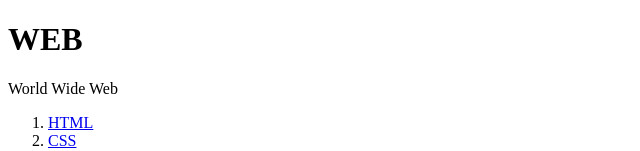
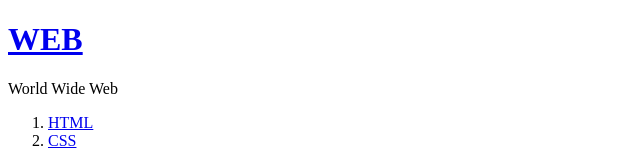
Before and after one commit to moonshadow95/react-redux-workshop, a React (Create React App) app: page / in a window 1280 px wide. Shown: the top 151 px of the page, without its empty margins (0-640 px from the left). Built offline with nearby package versions, Linux system fonts and the light colour scheme.

Commit message:
Header - connect, Provider set, store reducer set, add containers directory

```diff
--- a/package.json
+++ b/package.json
@@ -8,6 +8,7 @@
     "@testing-library/user-event": "^13.5.0",
     "react": "^17.0.2",
     "react-dom": "^17.0.2",
+    "react-redux": "^7.2.6",
     "react-scripts": "5.0.0",
     "redux": "^4.1.2",
     "web-vitals": "^2.1.4"
--- a/src/App.js
+++ b/src/App.js
@@ -1,12 +1,12 @@
 import Header from "./components/Header";
-import Nav from "./components/Nav";
+import NavContainer from "./containers/NavContainer";
 import Article from "./components/Article";
 
 function App() {
     return (
         <div className="App">
             <Header/>
-            <Nav/>
+            <NavContainer/>
             <Article />
         </div>
     );
--- a/src/components/Header.js
+++ b/src/components/Header.js
@@ -1,10 +1,19 @@
 import React from 'react';
+import {connect} from 'react-redux'
 
-const Header = (props) => (
-    <header>
-        <h1>WEB</h1>
-        World Wide Web
-    </header>
-);
+const Header = ({onClick}) => {
+    return (
+        <header>
+            <h1>
+                <a href="#welcome" onClick={onClick}>WEB</a>
+            </h1>
+            World Wide Web
+        </header>
+    )
+};
 
-export default Header;
+export default connect(null, (dispatch) => {
+    return {onClick: ()=>{
+            dispatch({type: 'CHANGE_MODE', mode: 'WELCOME'})
+        }}
+})(Header);
--- /dev/null
+++ b/src/containers/NavContainer.js
@@ -0,0 +1,4 @@
+import Nav from '../components/nav'
+import {connect} from 'react-redux'
+
+export default connect()(Nav);
--- a/src/index.js
+++ b/src/index.js
@@ -1,10 +1,14 @@
 import React from 'react';
 import ReactDOM from 'react-dom';
 import App from './App';
+import {Provider} from "react-redux";
+import store from "./store";
 
 ReactDOM.render(
     <React.StrictMode>
-        <App/>
+        <Provider store={store}>
+            <App/>
+        </Provider>
     </React.StrictMode>,
     document.getElementById('root')
 );
--- a/src/store.js
+++ b/src/store.js
@@ -1,23 +1,27 @@
 import {createStore} from "redux";
+
 const initState = {
-    mode: 'WELCOME',
+    mode: 'READ',
     welcome_content: {
-        title:'WEB',
+        title: 'WEB',
         desc: "Hello, WEB",
     },
     selected_id: 1,
-    contents:[
-        {id:1, title: 'HTML', desc: 'HTML is...'},
-        {id:2, title: 'CSS', desc: 'CSS is...'},
-        {id:3, title: 'Java Script', desc: 'Java Script is...'},
+    contents: [
+        {id: 1, title: 'HTML', desc: 'HTML is...'},
+        {id: 2, title: 'CSS', desc: 'CSS is...'},
+        {id: 3, title: 'Java Script', desc: 'Java Script is...'},
     ]
 }
 
-function reducer(state = initState, action){
-    if(state === undefined){
+function reducer(state = initState, action) {
+    if (state === undefined) {
         return initState;
+    }
+    if (action.type === 'CHANGE_MODE') {
+        return {...state, mode: action.mode}
     }
     return state
 }
 
-export default createStore(reducer)
+export default createStore(reducer, window.__REDUX_DEVTOOLS_EXTENSION__ && window.__REDUX_DEVTOOLS_EXTENSION__())
```
Also changed, not shown: 1 other file (tests, documents, lock files or other folders).
